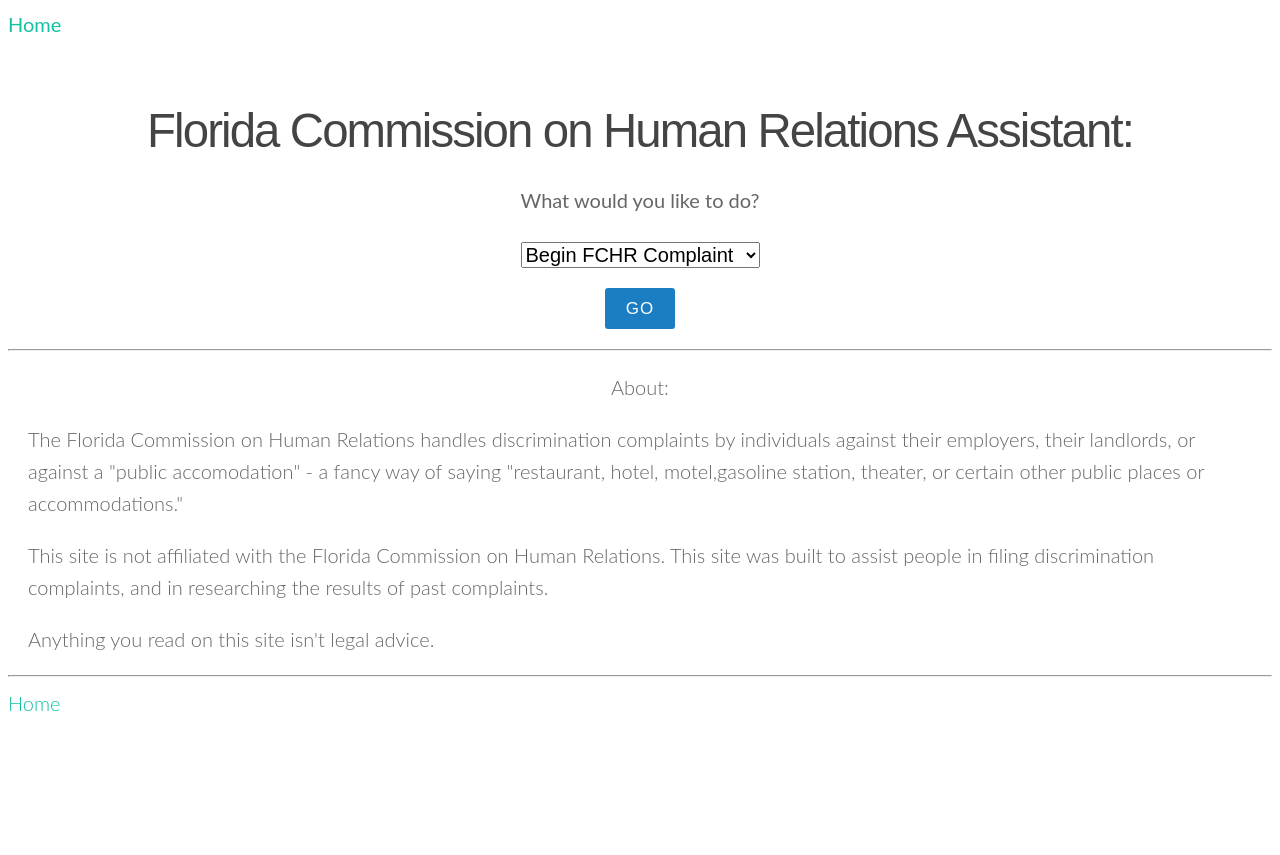
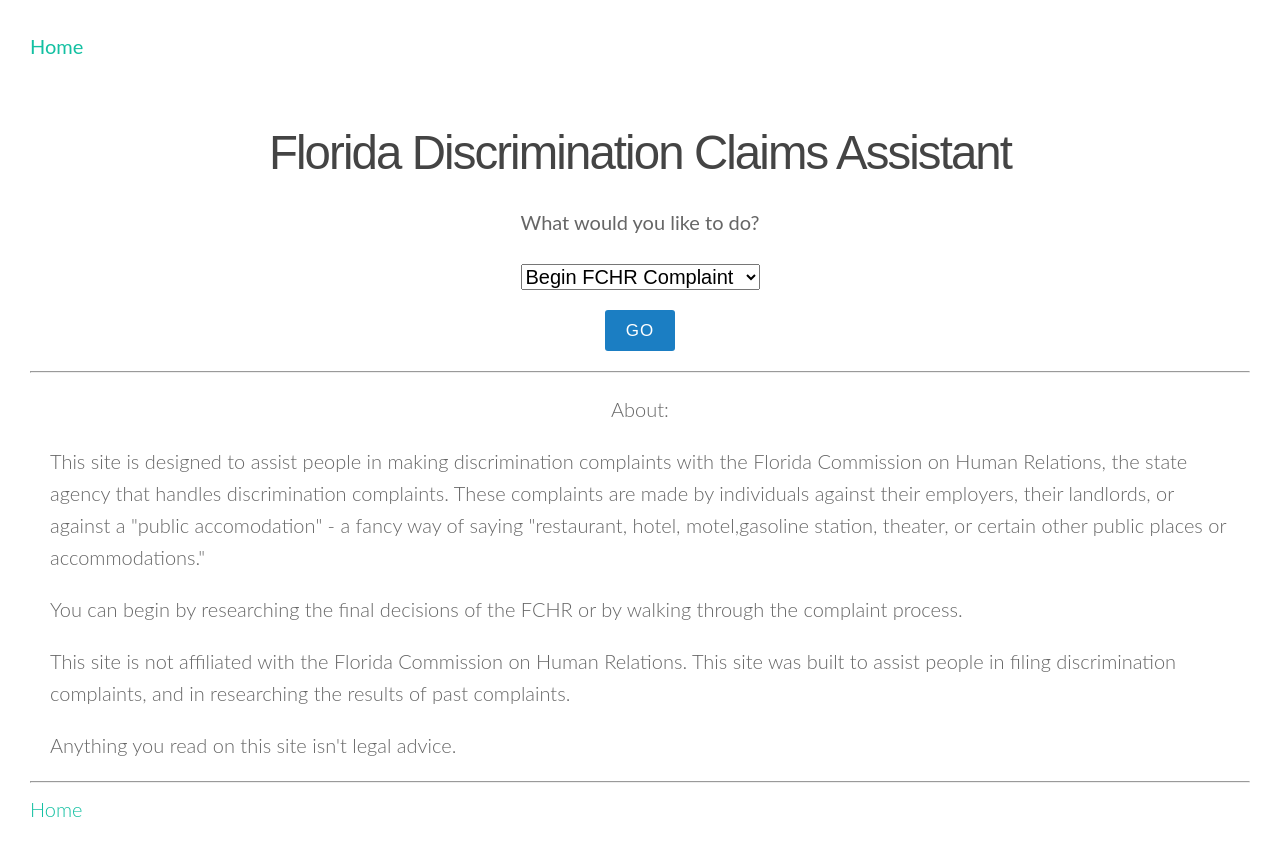
Before and after one commit to samharden/fchr-site, a Flask app: page / in a window 1280 px wide. Before the commit the page ends 711 px from the top, so only its background shows below. Run offline with Flask 2, Linux system fonts and the light colour scheme.

Commit message:
Updates again, mostly stylistic to the templates

```diff
--- a/app/static/stylesheet.css
+++ b/app/static/stylesheet.css
@@ -26,6 +26,7 @@
   font: 300 20px/1.6 Lato, sans-serif;
   -webkit-font-smoothing: antialiased;
   background: #fff;
+  margin: 15px
 
 }
 h1,
--- a/app/templates/index.html
+++ b/app/templates/index.html
@@ -18,7 +18,7 @@
 
     <center>
 
-    <h1>Florida Commission on Human Relations Assistant:</h1>
+    <h1>Florida Discrimination Claims Assistant</h1>
     <p><b>What would you like to do?</b></p>
 
         <form action="" method="post">
@@ -33,10 +33,13 @@
 <hr>
 <body><td>
 <p><center>About:</center></p>
-<p><justify>The Florida Commission on Human Relations handles discrimination complaints
+<p><justify>This site is designed to assist people in making discrimination complaints
+  with the Florida Commission on Human Relations, the state agency that handles discrimination complaints. These complaints are made
   by individuals against their employers, their landlords, or against a "public
   accomodation" - a fancy way of saying "restaurant, hotel, motel,gasoline station,
   theater, or certain other public places or accommodations."</p>
+  <p>You can begin by researching the final decisions of the FCHR or by walking
+    through the complaint process.</p>
 <p>This site is not affiliated with the Florida Commission on Human Relations.
   This site was built to assist people in filing discrimination complaints, and
   in researching the results of past complaints.</p>
```
Also changed, not shown: 5 other files.
